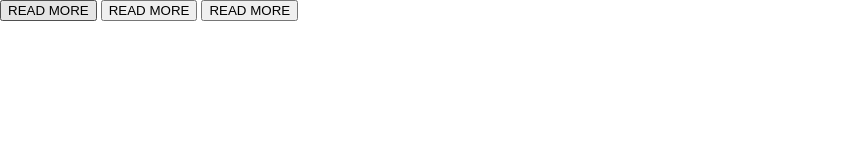
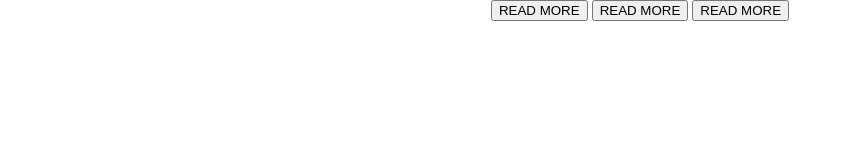
Before and after one commit to Ameer2000Mzori/Modal-Window, a website built with webpack: page src/index.html in a window 1280 px wide. Shown: the whole page, without its empty margins (0-852 px from the left). Built offline with nearby package versions, Linux system fonts and the light colour scheme.

Commit message:
added styling for header

```diff
--- a/src/style.scss
+++ b/src/style.scss
@@ -7,3 +7,12 @@ body {
   padding: 0;
   margin: 0;
 }
+// header
+.header {
+  display: flex;
+  flex-direction: column;
+  text-align: center;
+  align-items: center;
+  height: 100vh;
+  justify-content: flex-start;
+}
```
Also changed, not shown: src/style.css, 1 other file.
